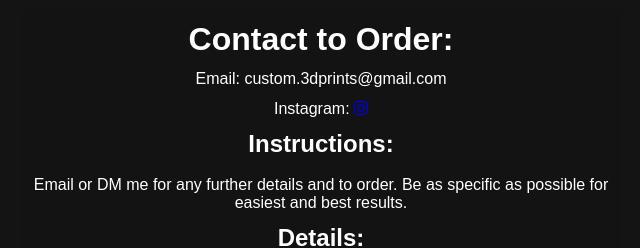
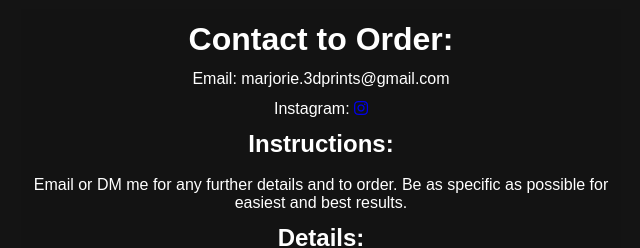
Before and after one commit to Custom3Dprints/custom2, a website: page JAVASCRIPT COURSE/3D site/3DOrder.html in a window 1280 px wide. Shown: the part 171-419 px from the top of the page, 319-959 px from the left. Drawn offline with Linux system fonts and the light colour scheme.

Commit message:
email update

```diff
--- a/JAVASCRIPT COURSE/3D site/3DOrder.html
+++ b/JAVASCRIPT COURSE/3D site/3DOrder.html
@@ -64,7 +64,7 @@
         <div class="main__container">
             <div class="main__content">
                 <h1>Contact to Order:</h1>
-                <p>Email: custom.3dprints@gmail.com</p>
+                <p>Email: marjorie.3dprints@gmail.com</p>
                 <p>Instagram:
                     <a href="https://www.instagram.com/custom.3d_prints/" class="social__icon--link" target="_blank">
                         <i class="fab fa-instagram"></i>
```
Also changed, not shown: JAVASCRIPT COURSE/3D site/3DPictures.html (+2 -0 lines).
